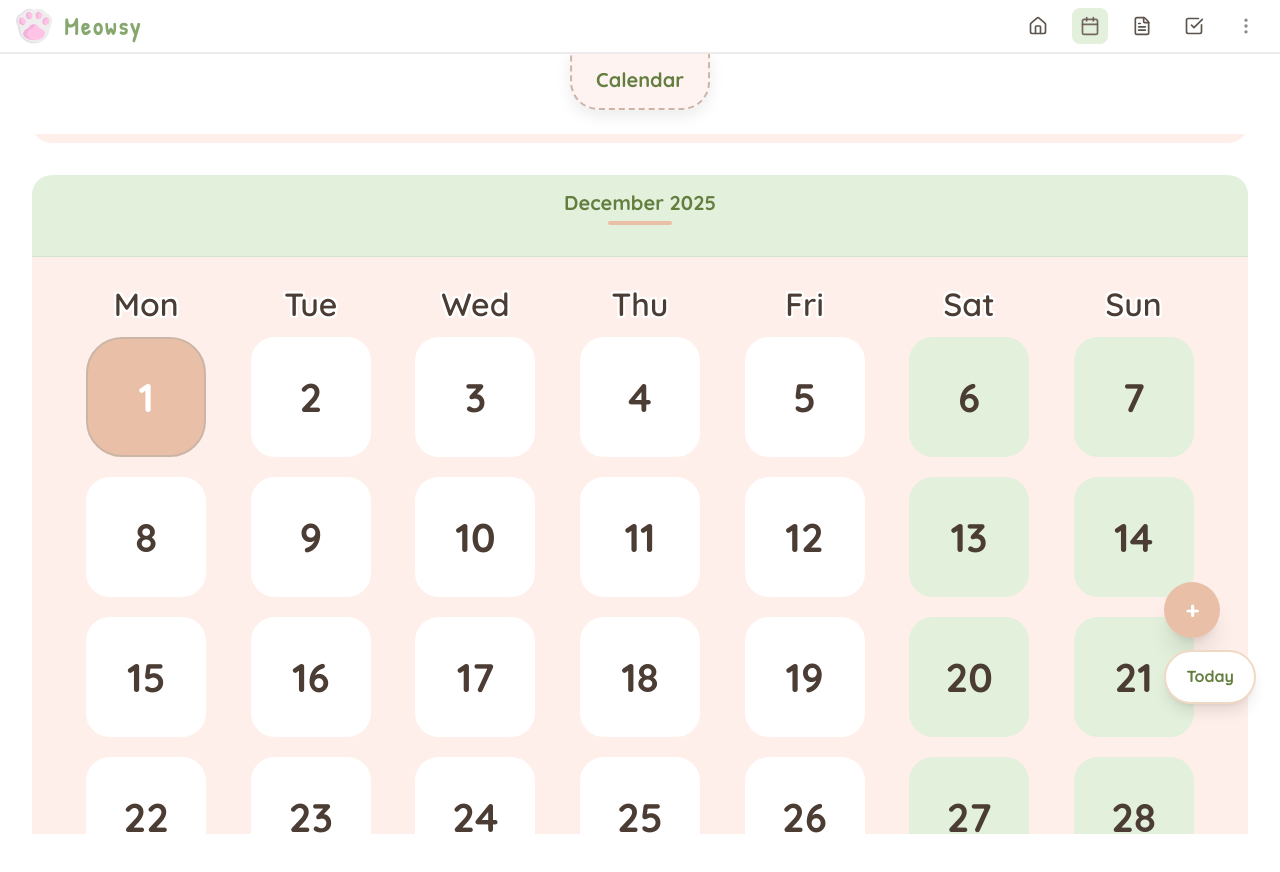
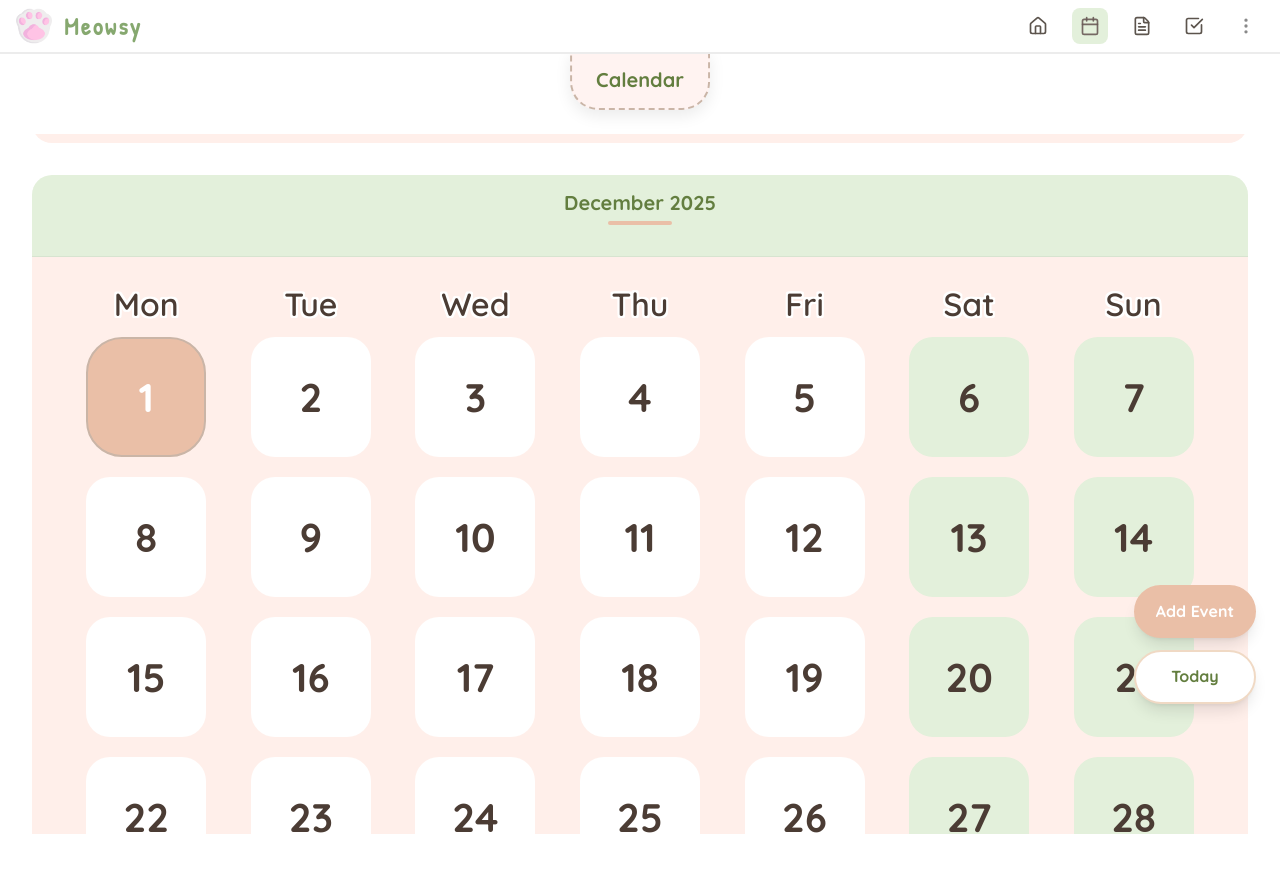
Before and after one commit to guraycha03/meowsy-planner, a Next.js app: page /calendar in a window 1280 px wide. Shown: the top 872 px of the page. Built offline with nearby package versions, Linux system fonts and the light colour scheme.

Commit message:
Update page.js

```diff
--- a/app/calendar/page.js
+++ b/app/calendar/page.js
@@ -213,10 +213,11 @@ export default function CalendarPage() {
       <div className="fixed bottom-24 right-6 flex flex-col gap-3 z-50">
         <button
           onClick={() => setShowModal(true)}
-          className="w-14 h-14 rounded-full bg-[var(--color-accent)] text-white flex items-center justify-center shadow-xl hover:scale-110 active:scale-90 transition-all text-2xl font-bold"
+          className="px-5 py-3 rounded-full bg-[var(--color-accent)] text-white font-bold shadow-lg hover:scale-105 active:scale-95 transition-all border-2 border-[var(--color-accent)]"
         >
-          +
+          Add Event
         </button>
+
         <button
           onClick={goToToday}
           className="px-5 py-3 rounded-full bg-white text-[var(--color-dark-green)] font-bold shadow-lg hover:scale-105 active:scale-95 transition-all border-2 border-[var(--color-card)]"
@@ -224,6 +225,10 @@ export default function CalendarPage() {
           Today
         </button>
       </div>
+
+
+
+
     </div>
   );
 }
```
